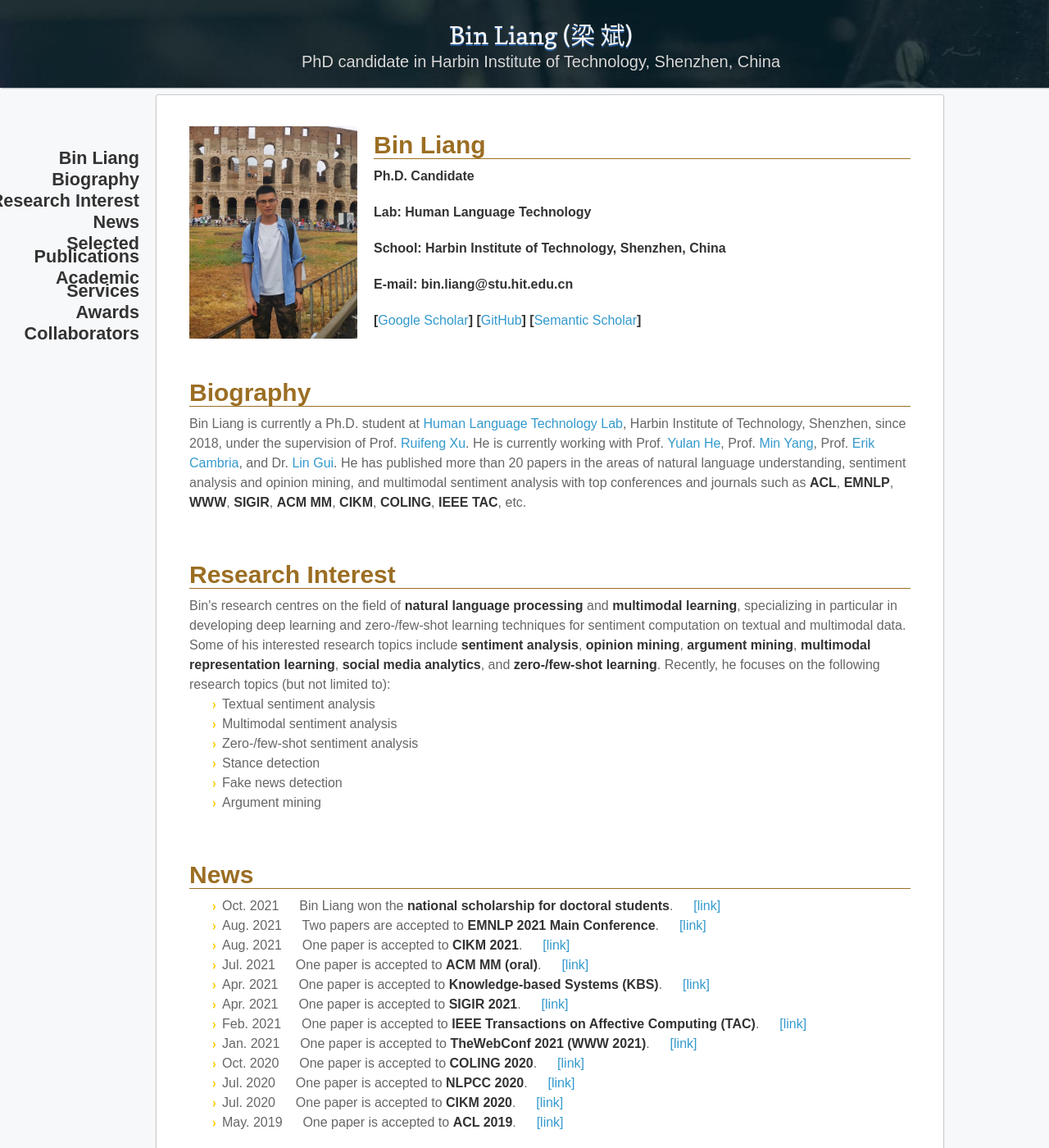
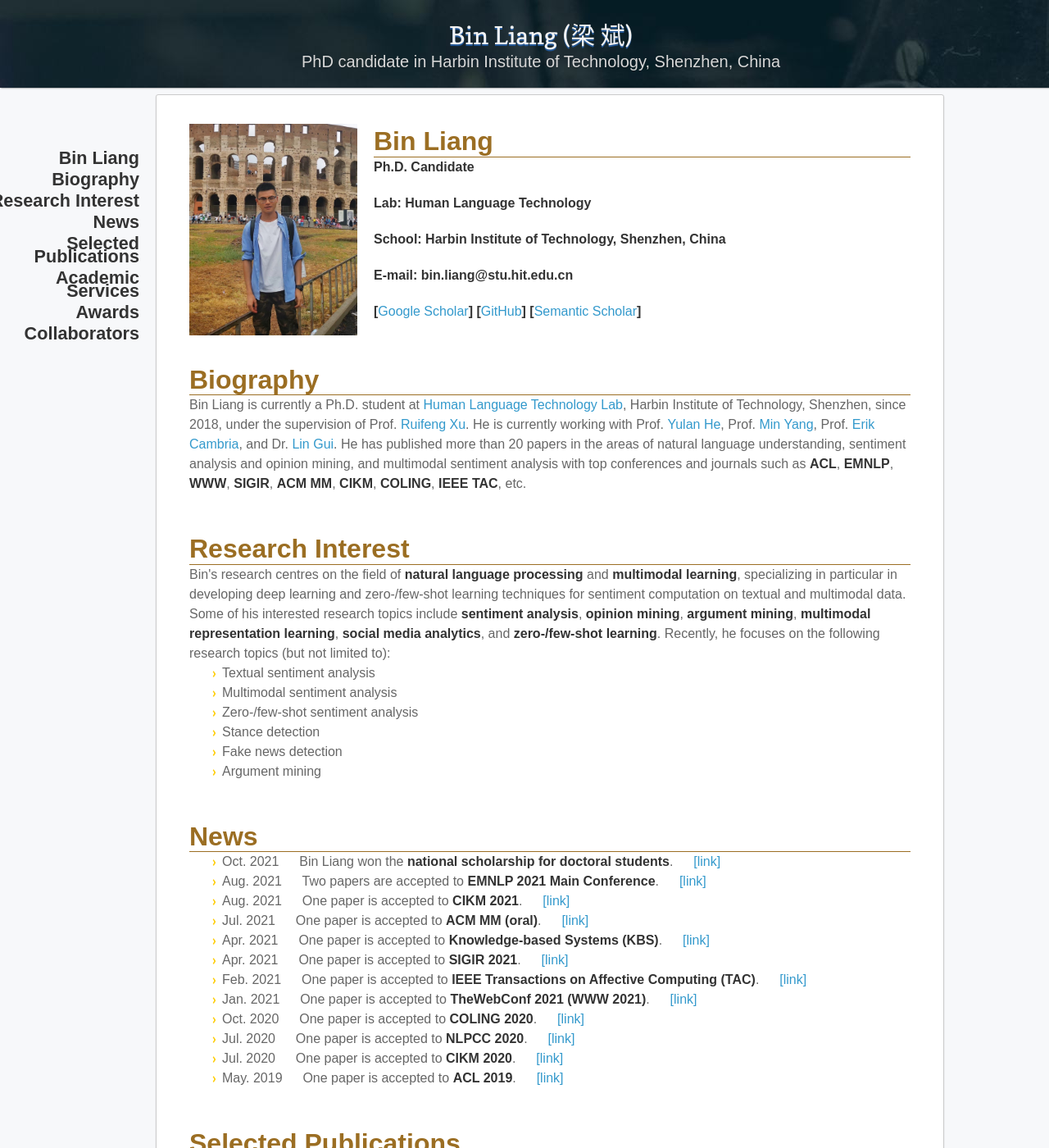
Before and after one commit to BinLiang-NLP/BinLiang-NLP.github.io, a Jekyll site: the page built from index.md, in a window 1280 px wide and 1400 px high. Shown: the whole window at 82% size. Built offline with Jekyll 4.4.1, drawn with Linux system fonts in a browser that asks for light colours; nearby versions of some CDN libraries; our own code applies the rules of GitHub Pages for plain Markdown files.

Commit message:
Update jekyll-theme-leap-day.scss

```diff
--- a/_sass/jekyll-theme-leap-day.scss
+++ b/_sass/jekyll-theme-leap-day.scss
@@ -31,11 +31,12 @@
 }
 
 h2 {
-  font-size:30px;
+  font-size:32px;
+  font-weight: bold;
   padding-top: 0em;
   padding-bottom: 0em;
-  margin-top: 0.3em;
-  margin-bottom: 0.3em;
+  margin-top: 0em;
+  margin-bottom: 0em;
   border-bottom: 1px solid;
 }
 
```
